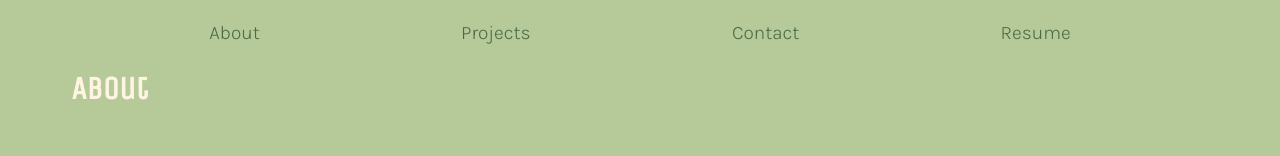
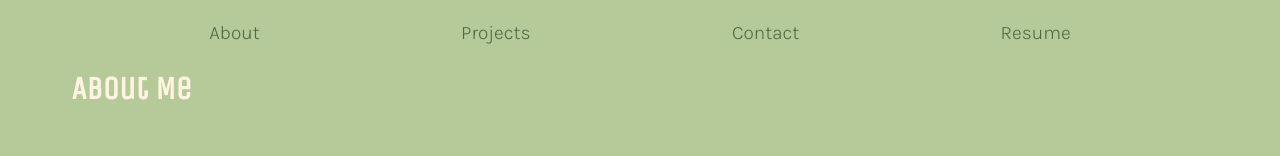
Before and after one commit to samanthashleyrose/React-Coding-Portfolio, a React (Vite) app: page / in a window 1280 px wide. Shown: the part 147-303 px from the top of the page. Built offline with nearby package versions, Linux system fonts and the light colour scheme.

Commit message:
About Me

```diff
--- a/src/pages/About.jsx
+++ b/src/pages/About.jsx
@@ -1,7 +1,7 @@
 export default function About() {
   return (
     <div>
-      <h2>About</h2>
+      <h2>About Me</h2>
       <div className="about-section">
       <p id="about-me">With a professional background in customer service and manual labor within a warehouse setting, I have recently transitioned into the realm of web development. This career change signifies a necessary step in my professional journey. Embracing coding as a new endeavor, I approach it with both eagerness to learn and a determination to excel. <br/>
       <br/>
```
